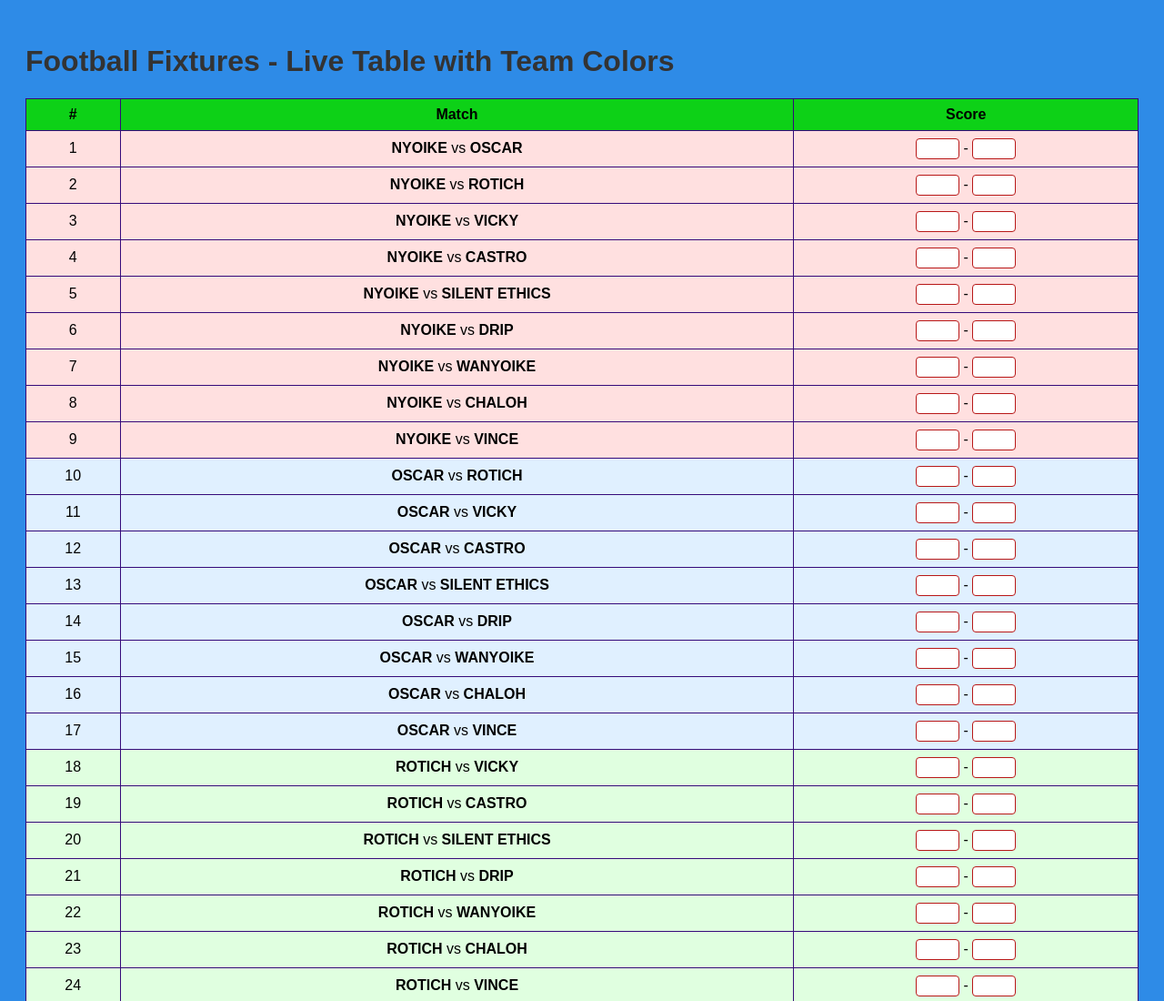
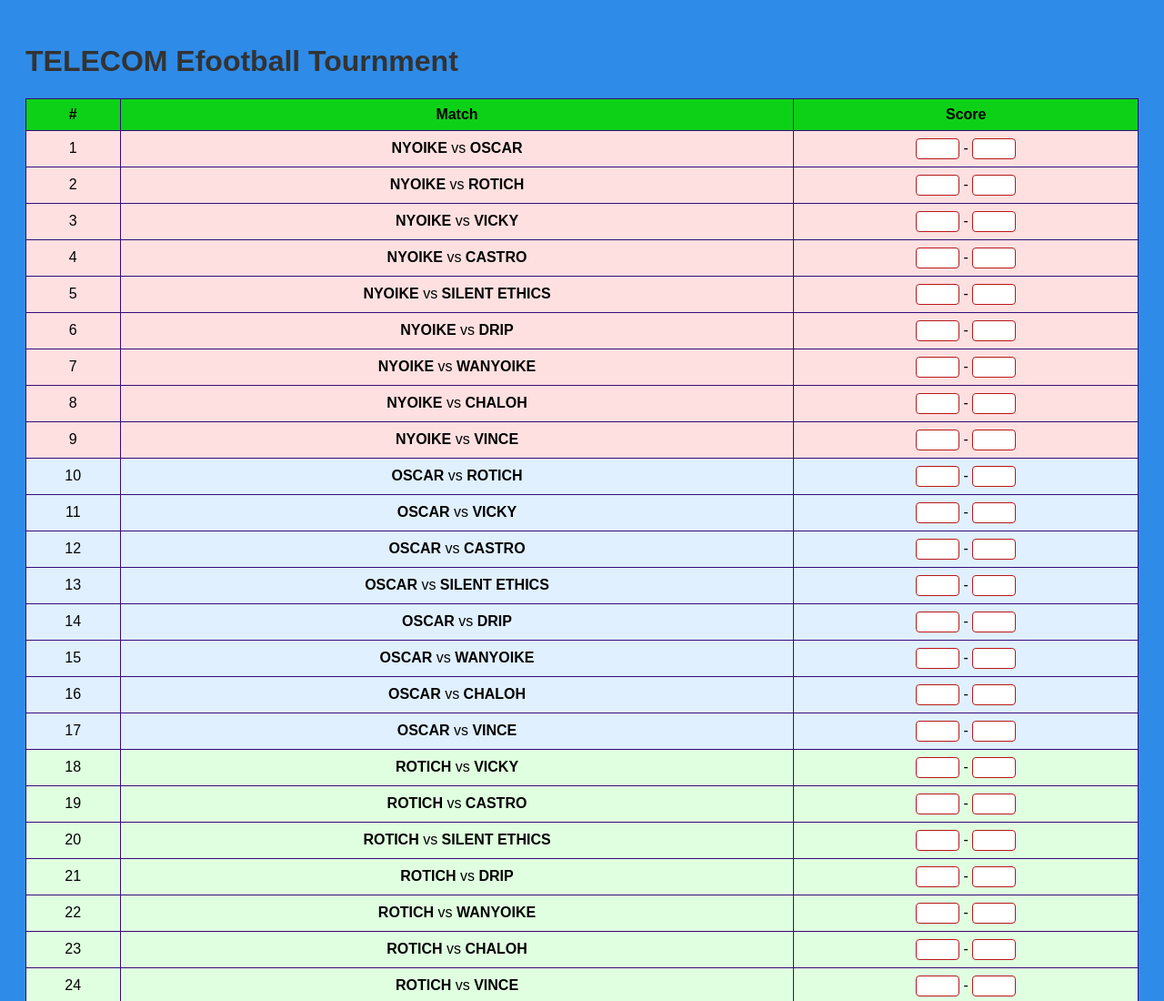
Before and after one commit to mwas612/fixtures, a plain HTML site: page index.html in a window 1280 px wide. Shown: the top 1100 px of the page at 91% size. Drawn offline with Linux system fonts and the light colour scheme.

Commit message:
Update index.html

```diff
--- a/index.html
+++ b/index.html
@@ -61,7 +61,7 @@
   </style>
 </head>
 <body>
-  <h1>Football Fixtures - Live Table with Team Colors</h1>
+  <h1> TELECOM Efootball Tournment </h1>
   <div id="fixtures"></div>
   <button onclick="clearData()">Clear Saved Scores</button>
 
```
